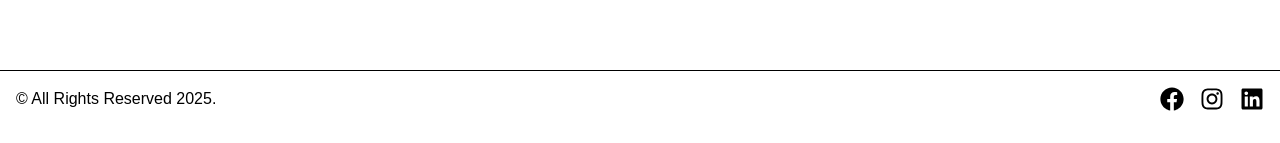
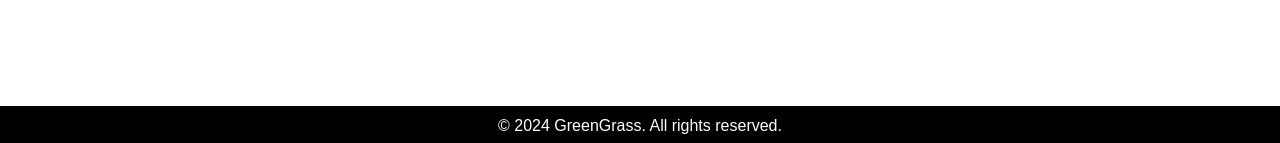
Before and after one commit to PunithAchintha2003/review-website-2025, a React (Vite) app in the folder client/: page / in a window 1280 px wide. Shown: the part 654-797 px from the top of the page. Built offline with nearby package versions, Linux system fonts and the light colour scheme; no server answers.

Commit message:
centered footer text made background black. footer now sticks to the bottom of the page

```diff
--- a/client/src/component/Footer.jsx
+++ b/client/src/component/Footer.jsx
@@ -4,13 +4,21 @@ import { FaLinkedin } from "react-icons/fa";
 
 const Footer = () => {
   return (
+    <footer
+      style={{
+        backgroundColor: "black",
+        color: "white",
+        textAlign: "center",
+        position: "fixed",
+        bottom: 0,
+        width: "100%",
+      }}
+      className="border-t"
+    >
+      <div className="container mx-auto p-2 text-center">
+        <p>© 2024 GreenGrass. All rights reserved.</p>
 
-    // bg-slate-100 text-black
-    <footer className="border-t">
-        <div className="container mx-auto p-4 text-center flex flex-col lg:flex-row lg:justify-between gap-2">
-            <p>© All Rights Reserved  2025.</p>
-
-            <div className="flex items-center gap-4 justify-center text-2xl">
+        {/* <div className="flex items-center gap-4 justify-center text-2xl">
                 <a href="" className="hover:text-green-400">
                     <FaFacebook/>
                 </a>
@@ -20,10 +28,10 @@ const Footer = () => {
                 <a href="" className="hover:text-green-400">
                     <FaLinkedin/>
                 </a>
-            </div>
-        </div>
+            </div> */}
+      </div>
     </footer>
-  )
-}
+  );
+};
 
-export default Footer
+export default Footer;
```
